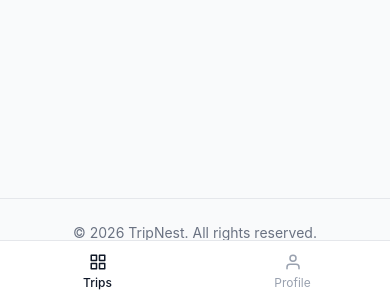
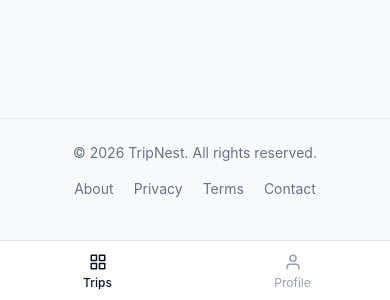
Before and after one commit to wigglewobble/group-trip-planner, a React (Vite) app in the folder client/: page /contact in a window 390 px wide. Shown: the part 541-841 px from the top of the page. Built offline with nearby package versions, Linux system fonts and the light colour scheme; no server answers.

Commit message:
Fix mobile footer spacing

```diff
--- a/client/src/components/layout/Layout.jsx
+++ b/client/src/components/layout/Layout.jsx
@@ -11,7 +11,10 @@ const Layout = ({ children }) => {
         {children}
       </main>
 
-      <Footer />
+      <div className="pb-20 md:pb-0">
+        <Footer />
+      </div>
+
       <BottomNav />
     </div>
   )
```
